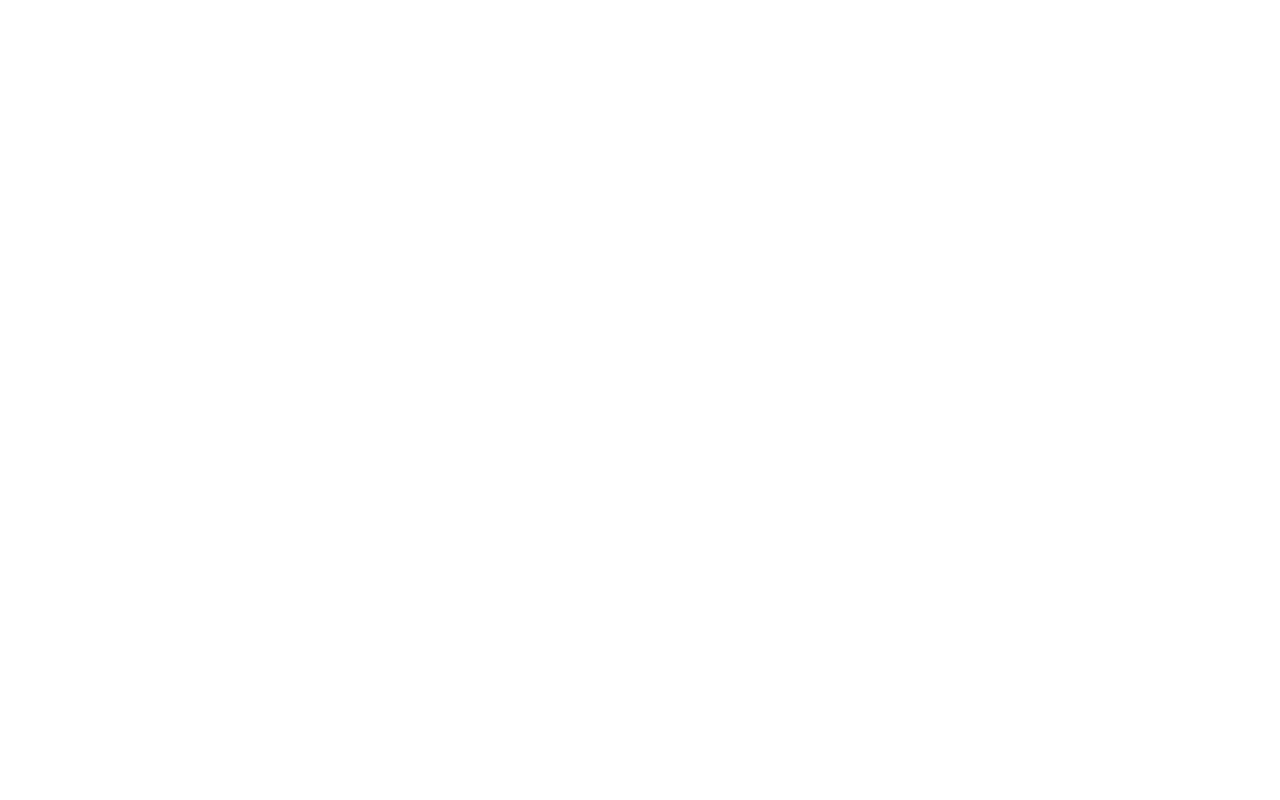
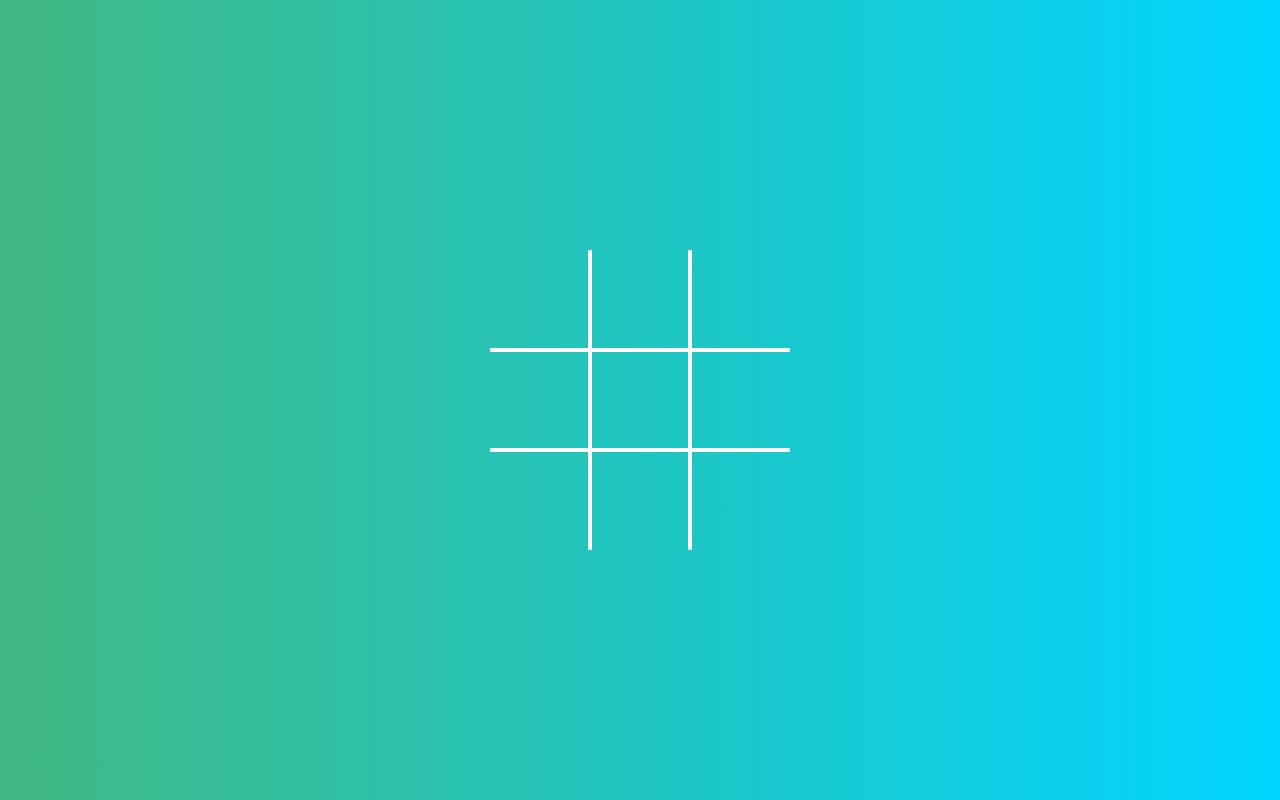
Before and after one commit to atir75/jogo-da-velha, a plain HTML site: page index.html in a window 1280 px wide. Drawn offline with Linux system fonts and the light colour scheme.

Commit message:
esboço commit

```diff
--- a/index.html
+++ b/index.html
@@ -9,8 +9,22 @@
     <link rel="stylesheet" href="./style.css">
 </head>
 <body>
+    <div class="board">
+        <div class="cell" data-cell></div>
+        <div class="cell" data-cell></div>
+        <div class="cell" data-cell></div>
+        <div class="cell" data-cell></div>
+        <div class="cell" data-cell></div>
+        <div class="cell" data-cell></div>
+        <div class="cell" data-cell></div>
+        <div class="cell" data-cell></div>
+        <div class="cell" data-cell></div>
+    </div>
 
-
+    <div class="winning-message" data-winning-message>
+        <p> X Venceu!</p>
+        <button>Reiniciar</button>
+    </div>
 
 
 
--- a/style.css
+++ b/style.css
@@ -0,0 +1,61 @@
+* {
+    margin: 0;
+    padding: 0;
+    box-sizing: border-box;
+}
+
+body {
+    height: 100vh;
+    width: 100vw;
+    background: linear-gradient(90deg, rgba(65,184,131,1) 0%, rgba(0,212,255,1) 100%)
+
+}
+
+.board {
+    display: grid;
+    width: 100%;
+    height: 100%;
+    justify-content: center;
+    align-content: center;
+    justify-items: center;
+    align-items: center;
+    grid-template-columns: repeat(3, auto);
+}
+
+.cell {
+    width: 100px;
+    height: 100px;
+    border: 2px solid white;
+    justify-content: center;
+    align-items: center;
+}
+
+.cell:nth-child(1),
+.cell:nth-child(2),
+.cell:nth-child(3) {
+    border-top: none;
+}
+
+
+.cell:nth-child(1),
+.cell:nth-child(4),
+.cell:nth-child(7) {
+    border-left: none;
+}
+
+.cell:nth-child(7),
+.cell:nth-child(8),
+.cell:nth-child(9) {
+    border-bottom: none;
+}
+
+
+.cell:nth-child(3),
+.cell:nth-child(6),
+.cell:nth-child(9) {
+    border-right: none;
+}
+
+.winning-message {
+    display: none;
+}
```
